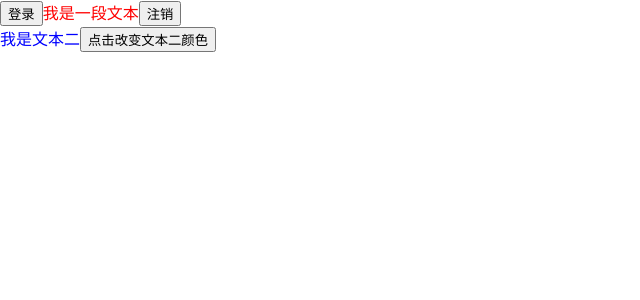
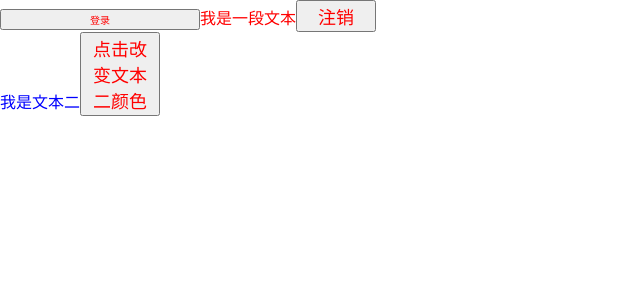
Before and after one commit to Libees/React-chat-ui, a React (Create React App) app: page / in a window 1280 px wide. Shown: the top 300 px of the page, without its empty margins (0-640 px from the left). Built offline with nearby package versions, Linux system fonts and the light colour scheme.

Commit message:
style-components测试

```diff
--- a/package.json
+++ b/package.json
@@ -8,7 +8,8 @@
     "@testing-library/user-event": "^7.1.2",
     "react": "^16.13.1",
     "react-dom": "^16.13.1",
-    "react-scripts": "3.4.1"
+    "react-scripts": "3.4.1",
+    "styled-components": "^5.1.1"
   },
   "scripts": {
     "start": "react-scripts start",
--- a/src/App.js
+++ b/src/App.js
@@ -13,7 +13,7 @@ function App() {
 
   return (
     <div>
-      <Button label="登录" onClick={onHandleClick}></Button>
+      <Button width="200px" fontSize="10px" label="登录" onClick={onHandleClick}></Button>
       <span style={{color:color}}>我是一段文本</span>
       <Button onClick={setColor} label="注销"></Button>
       <div></div>
--- a/src/Button.js
+++ b/src/Button.js
@@ -1,11 +1,18 @@
 import React from "react"
+import styled from "styled-components"
 
-
-function Button({label,onClick}){
+function Button({label,onClick,width,fontSize}){
+  const StyledButton = styled.button`
+    width: ${({width})=>width || "80px"};
+    color:red;
+    font-size:${props => props.fontSize || "18px"};
+  `
   function handleOnClick() {
     alert("我是"+label+"按钮")
   }
-  return <button onClick={onClick}>{label}</button>
+  return (
+    <StyledButton width={width} fontSize={fontSize} onClick={handleOnClick}>{label}</StyledButton>
+  );
 }
 
 export default Button
--- a/src/index.js
+++ b/src/index.js
@@ -3,9 +3,15 @@ import ReactDOM from 'react-dom';
 import './index.css';
 import App from './App';
 
+import {ThemeProvider} from "styled-components"
+import theme from "./theme"
+
 ReactDOM.render(
   <React.StrictMode>
-    <App />
+    <ThemeProvider theme={theme}>
+      <App />
+    </ThemeProvider>
+
   </React.StrictMode>,
   document.getElementById('root')
 );
--- /dev/null
+++ b/src/theme.js
@@ -0,0 +1,3 @@
+export default {
+  primaryColor:"#4F9DDE"
+}
```
Also changed, not shown: 2 other files (tests, documents, lock files or other folders).
